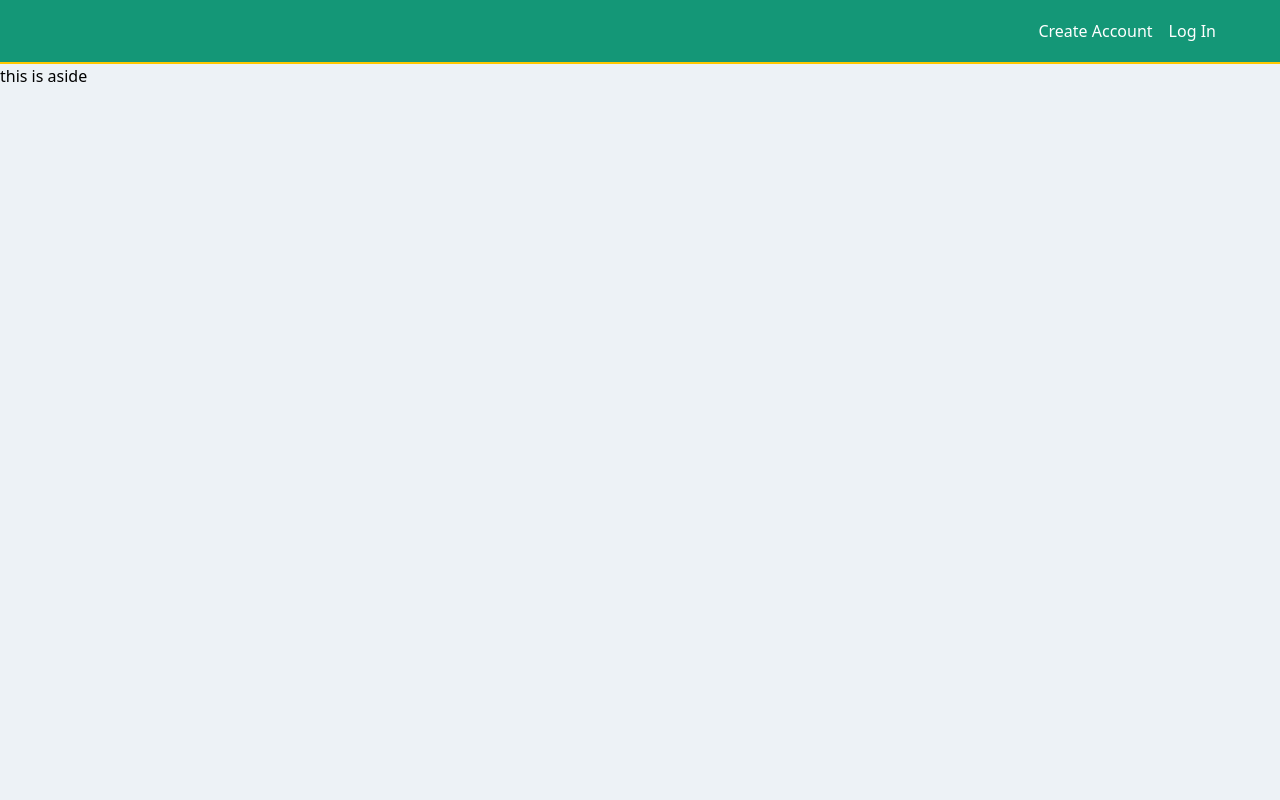
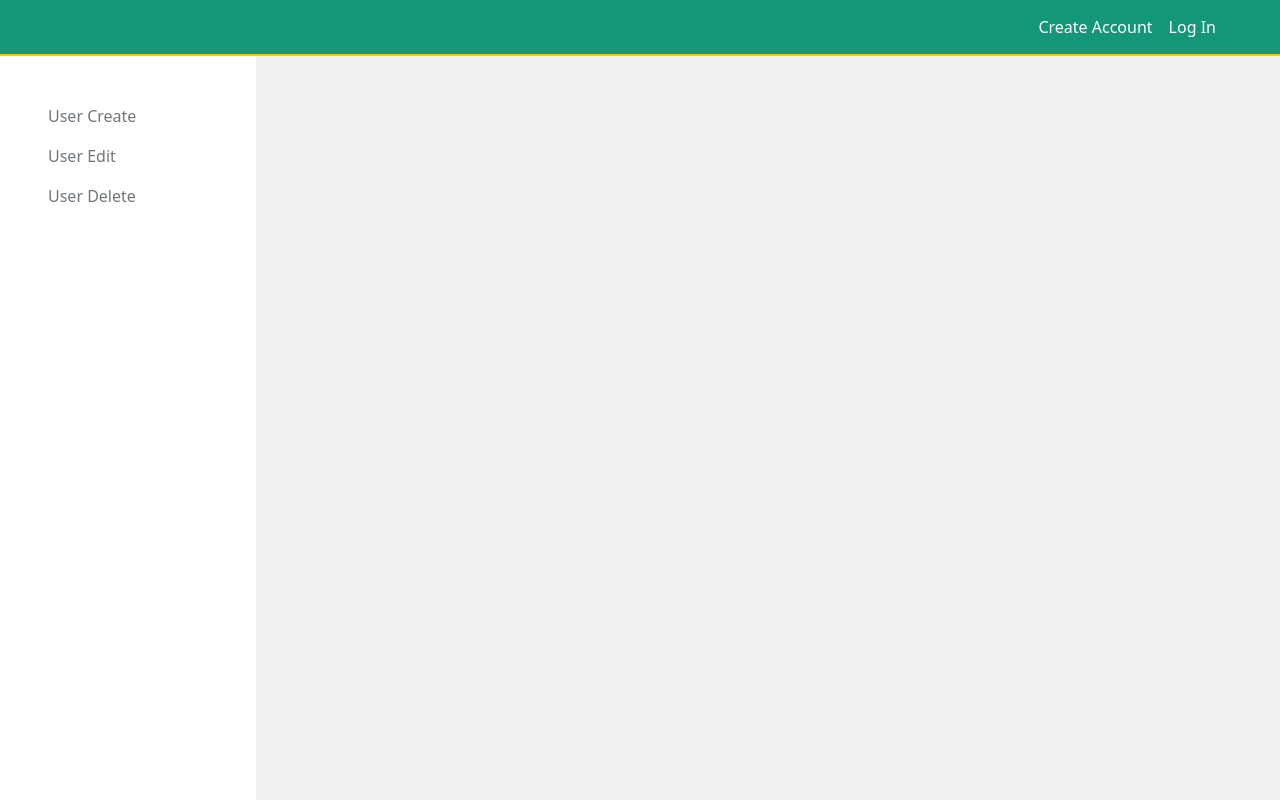
Before and after one commit to TFMahabub/task-hk-based-team, a React (Vite) app: page / in a window 1280 px wide. Built offline with nearby package versions, Linux system fonts and the light colour scheme.

Commit message:
[DONE] Mainlayout Asidebar menus

```diff
--- /dev/null
+++ b/src/app/hook.ts
@@ -0,0 +1,7 @@
+import type { TypedUseSelectorHook } from 'react-redux';
+import { useDispatch, useSelector } from 'react-redux';
+import type { AppDispatch, RootState } from './store';
+
+// Use throughout your app instead of plain `useDispatch` and `useSelector`
+export const useAppDispatch: () => AppDispatch = useDispatch;
+export const useAppSelector: TypedUseSelectorHook<RootState> = useSelector;
--- a/src/components/shared/navbar/Navbar.tsx
+++ b/src/components/shared/navbar/Navbar.tsx
@@ -4,21 +4,14 @@ import { RootState } from '../../../app/store';
 import { setHamburgerMenu } from '../../../feauters/navbar/navbarSlice';
 import ExitIcon from '../../icons/ExitIcon';
 import Hamburger from '../../icons/HamburgerIcon';
-import OffUserMenus from './OffUserMenus';
-import OnUserMenus from './OnUserMenus';
+import TextNavbarMenu from '../../utils/ReUse/TextNavbarMenu';
 
 function Navbar() {
   const { hamburgerMenu } = useSelector((state: RootState) => state.navbar);
   const dispatch = useDispatch();
-  // console.log(cartProducts);
-
-  const user = false;
   return (
 
-    <div
-      className="container bg-primary"
-    >
-      <div className="flex items-center justify-between flex-wrap">
+    <>
       <div className="flex items-center gap-2 md:gap-4">
         <Link to="/">
           <p
@@ -35,33 +28,32 @@ function Navbar() {
           onClick={() => dispatch(setHamburgerMenu())}
           className="cursor-pointer md:hidden"
         >
-            {!hamburgerMenu
-                && (
-                <Hamburger />
-                )}
-            {hamburgerMenu
-                && (
-                <ExitIcon />
-                )}
+          {!hamburgerMenu && <Hamburger /> }
+          {hamburgerMenu && <ExitIcon /> }
         </button>
         {/* -----------common-menus----------- */}
         <div
           className="hidden lg:flex lg:items-center lg:gap-common"
         >
-            {
-              user ? <OnUserMenus /> : <OffUserMenus />
-            }
+          <Link
+            to="/register"
+            className=""
+          >
+            <TextNavbarMenu>
+              Create Account
+            </TextNavbarMenu>
+          </Link>
+          <Link
+            to="/login"
+            className=""
+          >
+            <TextNavbarMenu>
+              Log In
+            </TextNavbarMenu>
+          </Link>
         </div>
       </div>
-      </div>
-      <div
-        className={`transform transition-all duration-300 ease-linear ${hamburgerMenu ? 'mt-common flex flex-col items-center gap-1 lg:hidden pb-common-1' : 'hidden h-0'}`}
-      >
-        {
-          user ? <OnUserMenus /> : <OffUserMenus />
-        }
-      </div>
-    </div>
+    </>
   );
 }
 
--- a/src/components/shared/navbar/OffUserMenus.tsx
+++ /dev/null
@@ -1,27 +0,0 @@
-import { Link } from 'react-router-dom';
-import TextNavbarMenu from '../../utils/ReUse/TextNavbarMenu';
-
-function OffUserMenus() {
-  return (
-    <>
-      <Link
-        to="/register"
-        className=""
-      >
-        <TextNavbarMenu>
-          Create Account
-        </TextNavbarMenu>
-      </Link>
-      <Link
-        to="/login"
-        className=""
-      >
-        <TextNavbarMenu>
-          Log In
-        </TextNavbarMenu>
-      </Link>
-    </>
-  );
-}
-
-export default OffUserMenus;
--- a/src/components/shared/navbar/OnUserMenus.tsx
+++ /dev/null
@@ -1,35 +0,0 @@
-import { Link } from 'react-router-dom';
-import TextNavbarMenu from '../../utils/ReUse/TextNavbarMenu';
-
-function OnUserMenus() {
-  return (
-    <>
-      <Link
-        to="/register"
-        className=""
-      >
-        <TextNavbarMenu>
-          Create Account
-        </TextNavbarMenu>
-      </Link>
-      <Link
-        to="/login"
-        className=""
-      >
-        <TextNavbarMenu>
-          Log In
-        </TextNavbarMenu>
-      </Link>
-      <Link
-        to="/dashbord"
-        className=""
-      >
-        <TextNavbarMenu>
-          Dashbord
-        </TextNavbarMenu>
-      </Link>
-    </>
-  );
-}
-
-export default OnUserMenus;
--- /dev/null
+++ b/src/feauters/UserForm/userFormSlice.ts
@@ -0,0 +1,22 @@
+import { createSlice } from '@reduxjs/toolkit';
+
+export interface UserFormState {
+  hamburgerMenu: boolean;
+}
+
+const initialState: UserFormState = {
+  hamburgerMenu: false,
+};
+
+export const userFormSlice = createSlice({
+  name: 'navbar',
+  initialState,
+  reducers: {
+    setHamburgerMenu: (state) => {
+    },
+  },
+});
+
+// Action creators are generated for each case reducer function
+export const { setHamburgerMenu } = userFormSlice.actions;
+export default userFormSlice.reducer;
--- a/src/feauters/navbar/navbarSlice.ts
+++ b/src/feauters/navbar/navbarSlice.ts
@@ -13,6 +13,7 @@ export const navbarSlice = createSlice({
   initialState,
   reducers: {
     setHamburgerMenu: (state:{ hamburgerMenu:boolean }) => {
+      // eslint-disable-next-line no-param-reassign
       state.hamburgerMenu = !state.hamburgerMenu;
     },
   },
--- a/src/layouts/MainLayout.tsx
+++ b/src/layouts/MainLayout.tsx
@@ -1,17 +1,24 @@
 import { Outlet } from 'react-router-dom';
 import Navbar from '../components/shared/navbar/Navbar';
+import AsideAllMenus from '../pages/aside/AsideAllMenus';
 
 function MainLayouts() {
   return (
-    <div>
-      <nav className="h-full py-4 lg:py-0 lg:h-navbarHeight flex-item bg-primary border-b-2 border-secondary">
+    <section className="relative bg-lightGray">
+      <nav className="absolute top-0 h-14 flex items-center justify-between container bg-primary border-b-2 border-secondary">
         <Navbar />
       </nav>
-      <section className="grid-12">
-        <aside>this is aside</aside>
-        <Outlet />
+      <section className="pt-14 h-screen grid grid-cols-10">
+        <aside className="col-span-2 bg-white">
+          <ul className="list-none mt-10">
+            <AsideAllMenus />
+          </ul>
+        </aside>
+        <main className="col-span-8 ">
+          <Outlet />
+        </main>
       </section>
-    </div>
+    </section>
   );
 }
 
--- /dev/null
+++ b/src/pages/aside/AsideAllMenus.tsx
@@ -0,0 +1,31 @@
+import SingleNavLink from './SingleNavLink';
+
+function AsideAllMenus() {
+  return (
+    <>
+      <li className="">
+        <SingleNavLink
+          toLink="/user-create"
+        >
+          User Create
+        </SingleNavLink>
+      </li>
+      <li className="">
+        <SingleNavLink
+          toLink="/user-edit"
+        >
+          User Edit
+        </SingleNavLink>
+      </li>
+      <li className="">
+        <SingleNavLink
+          toLink="/user-delete"
+        >
+          User Delete
+        </SingleNavLink>
+      </li>
+    </>
+  );
+}
+
+export default AsideAllMenus;
--- /dev/null
+++ b/src/pages/aside/SingleNavLink.tsx
@@ -0,0 +1,14 @@
+import { NavLink } from 'react-router-dom';
+
+function SingleNavLink({ toLink, children }:{ toLink:string, children: React.ReactNode }) {
+  return (
+    <NavLink
+      to={toLink}
+      className={({ isActive }) => (isActive ? 'bg-primary/20 block px-12 py-2 text-md font-medium text-primary' : ' block px-12 py-2 text-md font-me text-textColor hover:border-blue hover:bg-blue/20 duration-common')}
+    >
+      {children}
+    </NavLink>
+  );
+}
+
+export default SingleNavLink;
--- a/src/pages/home/HomePage.tsx
+++ b/src/pages/home/HomePage.tsx
@@ -1,8 +1,6 @@
 function HomePage() {
   return (
-    <div>
-      <h1>homepage</h1>
-    </div>
+    <section className="h-full w-full flex items-center justify-center" />
   );
 }
 
```
Also changed, not shown: src/routers/routers.tsx (+13 -1 lines). Lines whose indentation alone changed are shown as unchanged.
